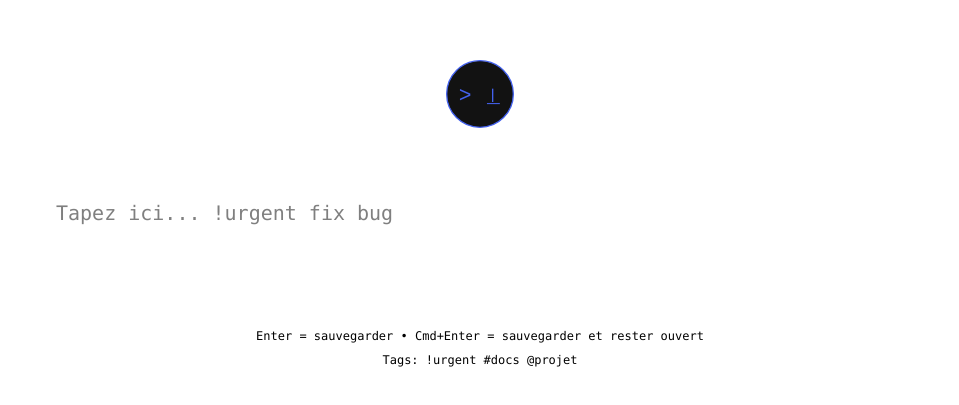
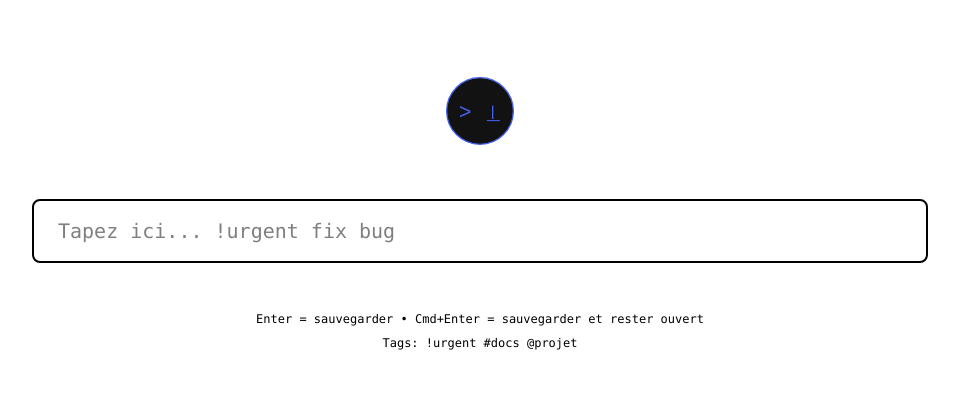
Before and after one commit to miig-dev/cortex, a Next.js app: page /inbox in a window 1280 px wide. Shown: the part 189-594 px from the top of the page, without its empty margins (160-1119 px from the left). Built offline with nearby package versions, Linux system fonts and the light colour scheme.

Commit message:
fix: correction du problème de saisie dans l'Inbox
- Remplacement du textarea par un input simple
- Ajout d'une bordure visible pour l'input
- Suppression de l'auto-resize non nécessaire
- Mise à jour du type de ref HTMLInputElement
- Interface plus claire et fonctionnelle
- Build fonctionnel ✅

```diff
--- a/src/components/gamification/badge.tsx
+++ b/src/components/gamification/badge.tsx
@@ -1,9 +1,9 @@
 'use client';
 
+import { cn } from '@/lib/utils';
+import { type Badge } from '@/types/gamification';
+import { motion } from 'framer-motion';
 import { type FC } from 'react';
-import { motion } from 'framer-motion';
-import { type Badge } from '@/types/gamification';
-import { cn } from '@/lib/utils';
 
 interface BadgeProps {
   badge: Badge;
--- a/src/components/gamification/progress-bar.tsx
+++ b/src/components/gamification/progress-bar.tsx
@@ -1,8 +1,8 @@
 'use client';
 
+import { cn } from '@/lib/utils';
+import { motion } from 'framer-motion';
 import { type FC } from 'react';
-import { motion } from 'framer-motion';
-import { cn } from '@/lib/utils';
 
 interface ProgressBarProps {
   current: number;
--- a/src/components/gamification/stats-panel.tsx
+++ b/src/components/gamification/stats-panel.tsx
@@ -1,11 +1,11 @@
 'use client';
 
+import { cn } from '@/lib/utils';
+import { useGamificationStore } from '@/stores/gamification-store';
+import { motion } from 'framer-motion';
 import { type FC } from 'react';
-import { motion } from 'framer-motion';
-import { useGamificationStore } from '@/stores/gamification-store';
 import { BadgeComponent } from './badge';
 import { ProgressBar } from './progress-bar';
-import { cn } from '@/lib/utils';
 
 interface StatsPanelProps {
   className?: string;
--- a/src/features/focus/components/focus-dashboard.tsx
+++ b/src/features/focus/components/focus-dashboard.tsx
@@ -1,9 +1,9 @@
 'use client';
 
 import { CortexLogo } from '@/components/ui/cortex-logo';
+import { useGamificationStore } from '@/stores/gamification-store';
 import { motion } from 'framer-motion';
 import { type FC, useEffect, useState } from 'react';
-import { useGamificationStore } from '@/stores/gamification-store';
 import { FocusTimer } from './focus-timer';
 import { MicroConseils } from './micro-conseils';
 
--- a/src/features/inbox/components/inbox-capture.tsx
+++ b/src/features/inbox/components/inbox-capture.tsx
@@ -1,9 +1,9 @@
 'use client';
 
 import { CortexLogo } from '@/components/ui/cortex-logo';
+import { useGamificationStore } from '@/stores/gamification-store';
 import { motion } from 'framer-motion';
 import { useEffect, useRef, useState } from 'react';
-import { useGamificationStore } from '@/stores/gamification-store';
 
 interface InboxItem {
   id: string;
@@ -20,18 +20,12 @@ interface InboxCaptureProps {
 export function InboxCapture({ onItemAdded, pendingCount }: InboxCaptureProps) {
   const [inputValue, setInputValue] = useState('');
   const [isFocused, setIsFocused] = useState(false);
-  const inputRef = useRef<HTMLTextAreaElement>(null);
+  const inputRef = useRef<HTMLInputElement>(null);
 
   // Gamification
   const { updateStats, addExperience } = useGamificationStore();
 
-  // Auto-resize du textarea
-  useEffect(() => {
-    if (inputRef.current) {
-      inputRef.current.style.height = 'auto';
-      inputRef.current.style.height = inputRef.current.scrollHeight + 'px';
-    }
-  }, [inputValue]);
+  // Plus besoin d'auto-resize avec input
 
   // Auto-tagging intelligent
   const extractTags = (text: string): string[] => {
@@ -153,26 +147,17 @@ export function InboxCapture({ onItemAdded, pendingCount }: InboxCaptureProps) {
       >
         <form onSubmit={handleSubmit} className="relative">
           <div className="relative">
-            <textarea
-              ref={inputRef}
+            <input
+              type="text"
               value={inputValue}
               onChange={(e) => setInputValue(e.target.value)}
               onFocus={() => setIsFocused(true)}
               onBlur={() => setIsFocused(false)}
               onKeyDown={handleKeyDown}
               placeholder="Tapez ici... !urgent fix bug"
-              className={`
-                w-full min-h-[60px] max-h-[200px] px-6 py-4
-                bg-transparent border-none outline-none
-                text-cortex-off-white text-xl font-mono
-                placeholder-cortex-muted
-                resize-none
-                transition-all duration-200
-                ${isFocused ? 'text-white' : ''}
-              `}
+              className="w-full h-16 px-6 py-4 bg-transparent border-2 border-cortex-electric-blue/30 rounded-lg outline-none text-cortex-off-white text-xl font-mono placeholder-cortex-muted transition-all duration-200 focus:border-cortex-electric-blue focus:text-white"
               style={{
                 fontSize: '20px',
-                lineHeight: '1.5',
               }}
             />
 
--- a/src/stores/gamification-store.ts
+++ b/src/stores/gamification-store.ts
@@ -1,8 +1,8 @@
 'use client';
 
+import { BADGES, type Badge, type BadgeType, EXPERIENCE_LEVELS, type UserStats } from '@/types/gamification';
 import { create } from 'zustand';
 import { persist } from 'zustand/middleware';
-import { type UserStats, type Badge, type BadgeType, BADGES, EXPERIENCE_LEVELS } from '@/types/gamification';
 
 interface GamificationState {
   stats: UserStats;
```
Also changed, not shown: app/stats/page.tsx (line endings or trailing spaces), src/types/gamification.ts (line endings or trailing spaces).
